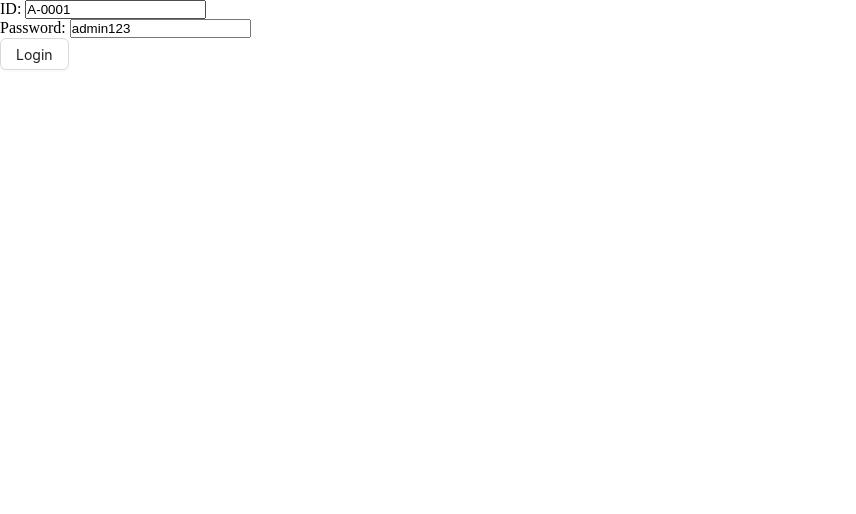
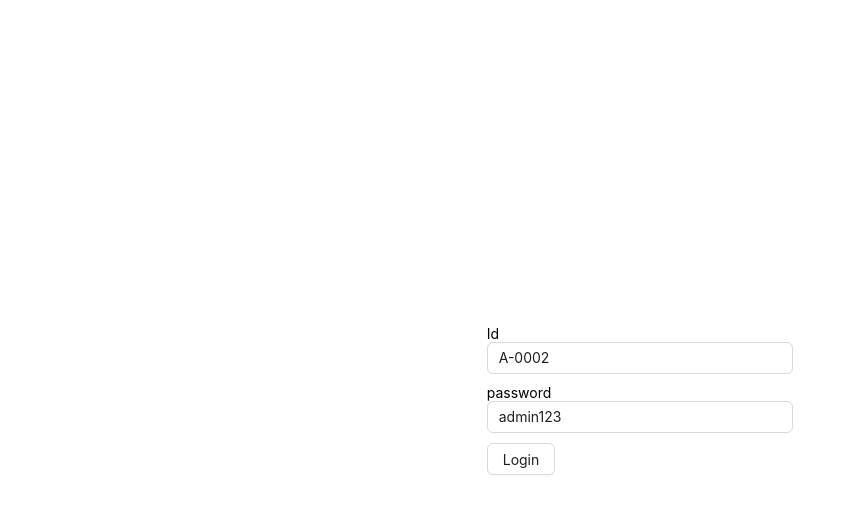
Before and after one commit to ZahirulJoy/university-frontEnd, a React (Vite) app: page /login in a window 1280 px wide. Shown: the top 514 px of the page, without its empty margins (0-856 px from the left). Built offline with nearby package versions, Linux system fonts and the light colour scheme.

Commit message:
completed making resuasble form with and design and react-hook-form

```diff
--- /dev/null
+++ b/src/components/form/PHForm.tsx
@@ -0,0 +1,28 @@
+/* eslint-disable @typescript-eslint/no-explicit-any */
+import { ReactNode } from "react";
+import { FormProvider, SubmitHandler, useForm } from "react-hook-form";
+
+type TFormConfig = {
+    defaultValues?: Record<string, any>;
+  };
+
+  type TFormProps = {
+    onSubmit: SubmitHandler<any>;
+    children: ReactNode;
+  } & TFormConfig;
+
+
+const PHForm = ({ onSubmit, children ,defaultValues } : TFormProps) => {
+    const formConfig: TFormConfig = {};
+    if (defaultValues) {
+        formConfig['defaultValues'] = defaultValues;
+      }
+      const methods = useForm(formConfig);
+  return (
+    <FormProvider {...methods}>
+      <form onSubmit={methods.handleSubmit(onSubmit)}>{children}</form>
+    </FormProvider>
+  );
+};
+
+export default PHForm;
--- /dev/null
+++ b/src/components/form/PHInput.tsx
@@ -0,0 +1,22 @@
+/* eslint-disable @typescript-eslint/no-explicit-any */
+import { Input } from "antd";
+import { Controller } from "react-hook-form";
+
+type TInputProps = {
+    type: string;
+    name: string;
+    label?: string;
+  };
+
+
+const PHInput = ({type,name , label} : TInputProps) => {
+    return (
+        <div style={{marginBottom:"10px"}}>
+        {label ? label : null}
+         <Controller  name={name}  render={({field}) => <Input {...field} type={type} id={name} /> } />
+        </div>
+
+    );
+};
+
+export default PHInput;
--- a/src/pages/Login.tsx
+++ b/src/pages/Login.tsx
@@ -1,25 +1,26 @@
-import { Button } from 'antd';
-import { useForm } from 'react-hook-form';
-import { useLoginMutation } from '../redux/features/auth/authApi';
-import { useAppDispatch } from '../redux/hook';
-import { setUser } from '../redux/features/auth/authSlice';
-import { verifyToken } from '../utils/verifyToken';
-import { useNavigate } from 'react-router-dom';
-import { toast } from 'sonner';
+import { Button, Row } from "antd";
+import { useLoginMutation } from "../redux/features/auth/authApi";
+import { useAppDispatch } from "../redux/hook";
+import { setUser } from "../redux/features/auth/authSlice";
+import { verifyToken } from "../utils/verifyToken";
+import { useNavigate } from "react-router-dom";
+import { toast } from "sonner";
+import PHForm from "../components/form/PHForm";
+import PHInput from "../components/form/PHInput";
 
 const Login = () => {
   const dispatch = useAppDispatch();
   const navigate = useNavigate();
-  const { register, handleSubmit } = useForm({
-    defaultValues: {
-      userId: 'A-0001',
-      password: 'admin123',
-    },
-  });
 
   const [login] = useLoginMutation();
 
-  const onSubmit = async (data: { userId: string; password: string; }) => {
+  const defaultValues = {
+    userId: 'A-0002',
+    password: 'admin123',
+  };
+
+  const onSubmit = async (data: { userId: string; password: string }) => {
+    console.log(data);
       const userInfo = {
         id: data.userId,
         password: data.password,
@@ -33,17 +34,13 @@
   };
 
   return (
-    <form onSubmit={handleSubmit(onSubmit)}>
-      <div>
-        <label htmlFor="id">ID: </label>
-        <input type="text" id="id" {...register('userId')} />
-      </div>
-      <div>
-        <label htmlFor="password">Password: </label>
-        <input type="text" id="password" {...register('password')} />
-      </div>
+    <Row justify={"center"} align={"middle"} style={{height:"100vh"}}>
+      <PHForm onSubmit={onSubmit} defaultValues={defaultValues} >
+      <PHInput type="text" name="userId" label="Id"></PHInput>
+      <PHInput type="text" name="password" label="password"></PHInput>
       <Button htmlType="submit">Login</Button>
-    </form>
+    </PHForm>
+    </Row>
   );
 };
 
```
Lines whose indentation alone changed are shown as unchanged.
